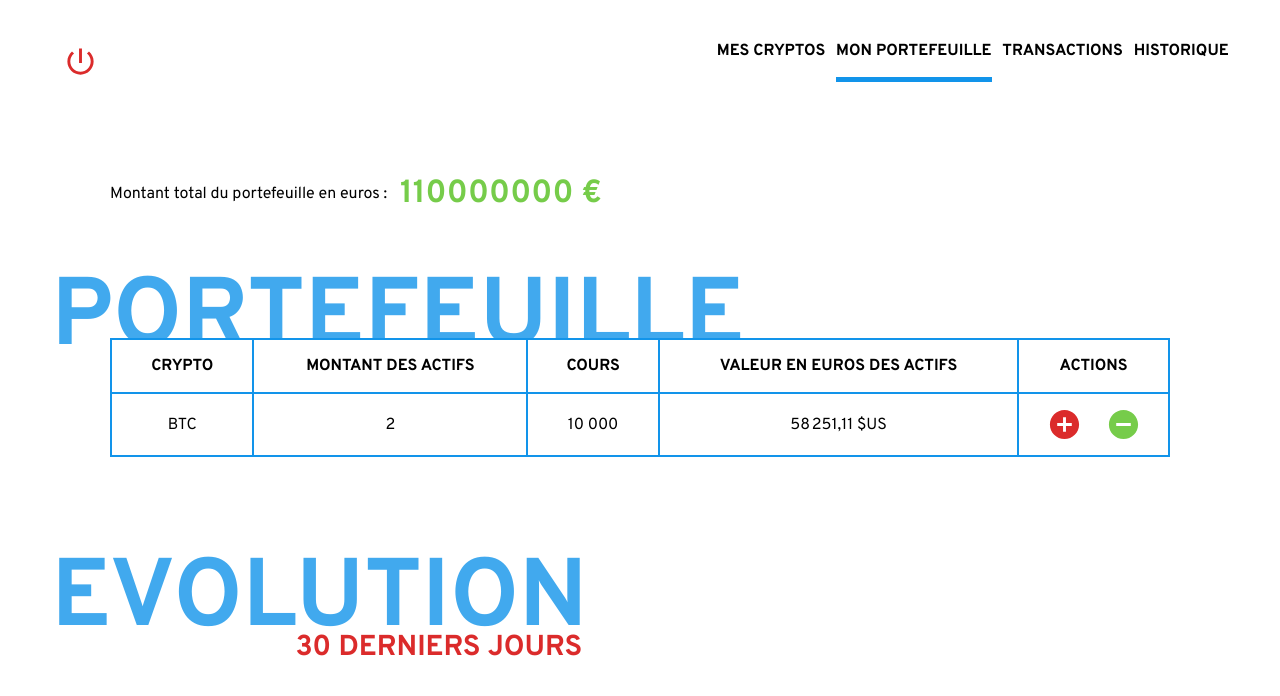
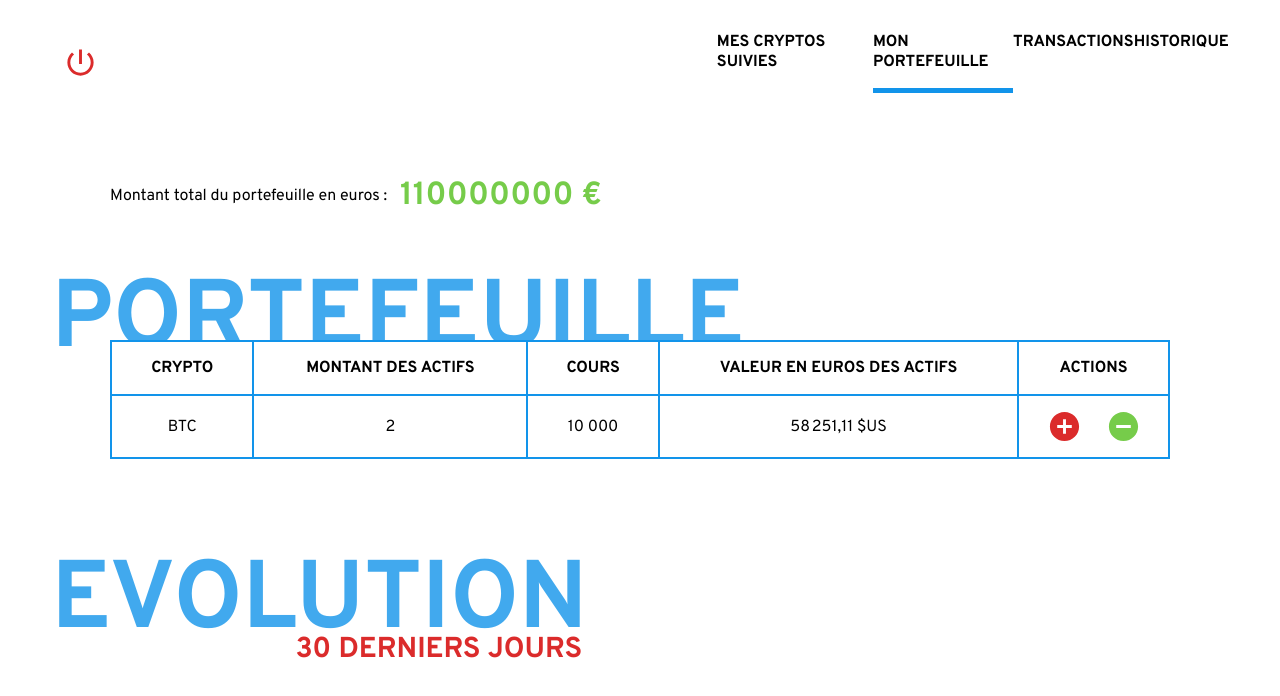
Before and after one commit to Jef-io/crypto-wallet-app, a React (Create React App) app: page / in a window 1280 px wide. Shown: the top 696 px of the page. Built offline with nearby package versions, Linux system fonts and the light colour scheme.

Commit message:
Update NavBar.js

```diff
--- a/src/components/NavBar.js
+++ b/src/components/NavBar.js
@@ -9,7 +9,7 @@ const NavBar = () => {
     const routes = [
         {
             to: "/cryptos",
-            name: "Mes cryptos",
+            name: "Mes cryptos suivies",
             color: "Green"
         },
         {
```
